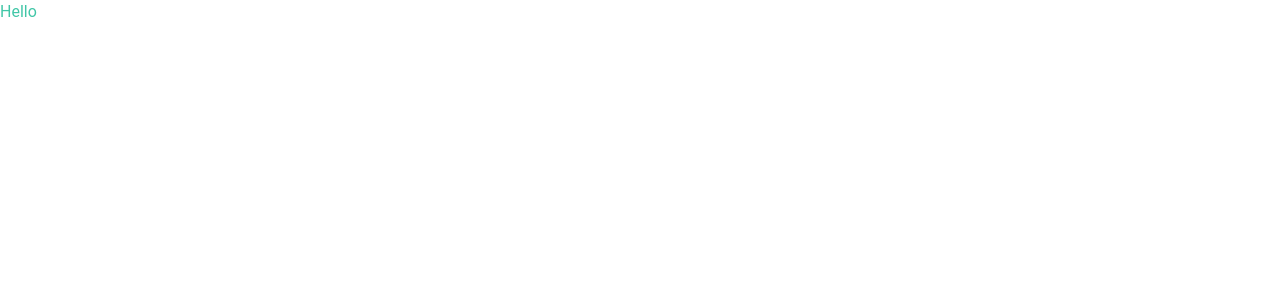
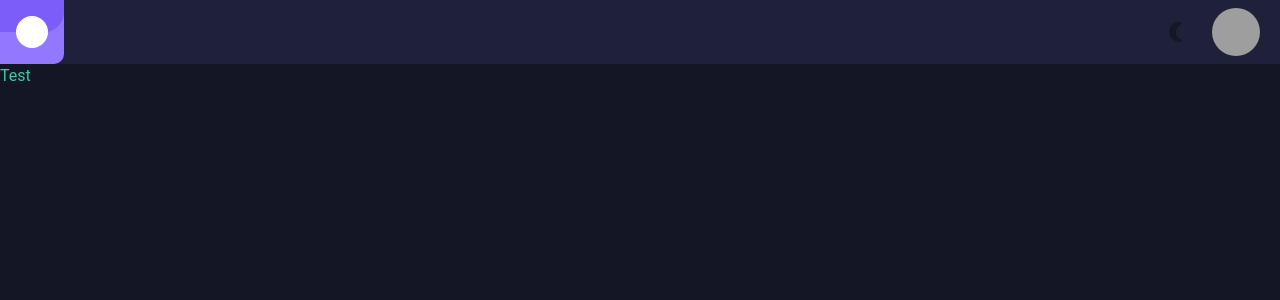
Before and after one commit to xFreshu/my-invoices, a React (Create React App) app: page / in a window 1280 px wide. Shown: the top 300 px of the page. Built offline with nearby package versions, Linux system fonts and the light colour scheme; grey boxes are pictures that could not be loaded.

Commit message:
Create naviagtion bar

```diff
--- a/package.json
+++ b/package.json
@@ -8,6 +8,7 @@
     "@testing-library/user-event": "^13.5.0",
     "react": "^17.0.2",
     "react-dom": "^17.0.2",
+    "react-icons": "^4.3.1",
     "react-router-dom": "^6.2.2",
     "react-scripts": "5.0.0",
     "styled-components": "^5.3.3",
--- a/src/assets/GlobalStyles.js
+++ b/src/assets/GlobalStyles.js
@@ -6,6 +6,8 @@ export const GlobalStyles = createGlobalStyle`
   *::before,
   *::after {
     box-sizing: border-box;
+    margin: 0;
+    padding: 0;
   }
 
   /* Remove default padding */
@@ -39,6 +41,7 @@ export const GlobalStyles = createGlobalStyle`
     scroll-behavior: smooth;
     text-rendering: optimizeSpeed;
     line-height: 1.5;
+    background-color: ${({ theme }) => theme.bgColor};
   }
 
   /* Remove list styles on ul, ol elements with a class attribute */
--- /dev/null
+++ b/src/components/atoms/Logo/Logo.jsx
@@ -0,0 +1,8 @@
+import React from 'react';
+import { StyledLogo } from './Logo.styles';
+
+const Logo = () => {
+  return <StyledLogo />;
+};
+
+export default Logo;
--- /dev/null
+++ b/src/components/atoms/Logo/Logo.styles.js
@@ -0,0 +1,28 @@
+import styled from 'styled-components';
+
+export const StyledLogo = styled.div`
+  position: relative;
+  background-color: #9377ff;
+  width: 64px;
+  height: 64px;
+  border-radius: 0 10px 10px 0;
+  :before {
+    content: '';
+    display: flex;
+    background-color: ${({ theme }) => theme.specialColor};
+    height: 32px;
+    border-bottom-right-radius: 20px;
+  }
+  :after {
+    position: absolute;
+    top: 50%;
+    left: 50%;
+    transform: translate(-50%, -50%);
+    border-radius: 50%;
+    content: '';
+    display: flex;
+    width: 32px;
+    height: 32px;
+    background-color: #fff;
+  }
+`;
--- /dev/null
+++ b/src/components/molecules/Navigation/Navigation.jsx
@@ -0,0 +1,24 @@
+import React from 'react';
+import { MdNightlightRound } from 'react-icons/md';
+import { NavigationBar } from './Navigation.styles';
+import { StyledLogo } from '../../atoms/Logo/Logo.styles';
+
+const Navigation = () => {
+  return (
+    <NavigationBar>
+      <ul>
+        <li>
+          <StyledLogo />
+        </li>
+        <li>
+          <MdNightlightRound />
+        </li>
+        <li>
+          <img src="https://picsum.photos/64/64" alt="random photo api" />
+        </li>
+      </ul>
+    </NavigationBar>
+  );
+};
+
+export default Navigation;
--- /dev/null
+++ b/src/components/molecules/Navigation/Navigation.styles.js
@@ -0,0 +1,31 @@
+import styled from 'styled-components';
+
+export const NavigationBar = styled.nav`
+  background-color: ${({ theme }) => theme.cardColor};
+  ul {
+    display: flex;
+    list-style: none;
+    justify-content: space-between;
+    align-items: center;
+    li {
+      :nth-child(2) {
+        margin-left: auto;
+        fill: ${({ theme }) => theme.cardColor};
+        width: 32px;
+        height: 32px;
+        display: flex;
+        justify-content: center;
+        align-items: center;
+        font-size: 1.5rem;
+        filter: invert(6%) sepia(5%) saturate(6989%) hue-rotate(195deg) brightness(100%)
+          contrast(93%);
+      }
+      img {
+        width: 48px;
+        height: 48px;
+        border-radius: 50%;
+        margin: 0 20px;
+      }
+    }
+  }
+`;
--- a/src/index.js
+++ b/src/index.js
@@ -2,11 +2,15 @@ import React from 'react';
 import ReactDOM from 'react-dom';
 import App from './views/App';
 import { GlobalStyles } from './assets/GlobalStyles';
+import { ThemeProvider } from 'styled-components';
+import { theme } from './assets/theme';
 
 ReactDOM.render(
   <React.StrictMode>
-    <GlobalStyles />
-    <App />
+    <ThemeProvider theme={theme}>
+      <GlobalStyles />
+      <App />
+    </ThemeProvider>
   </React.StrictMode>,
   document.getElementById('root')
 );
--- a/src/views/App.js
+++ b/src/views/App.js
@@ -1,7 +1,6 @@
 import React from 'react';
-import { ThemeProvider } from 'styled-components';
-import { theme } from '../assets/theme';
 import styled from 'styled-components';
+import Navigation from '../components/molecules/Navigation/Navigation';
 
 const Test = styled.div`
   color: ${({ theme }) => theme.paidColor};
@@ -9,9 +8,10 @@ const Test = styled.div`
 
 const App = () => {
   return (
-    <ThemeProvider theme={theme}>
-      <Test>Hello</Test>
-    </ThemeProvider>
+    <>
+      <Navigation />
+      <Test>Test</Test>
+    </>
   );
 };
 
```
Also changed, not shown: 1 other file (tests, documents, lock files or other folders).
